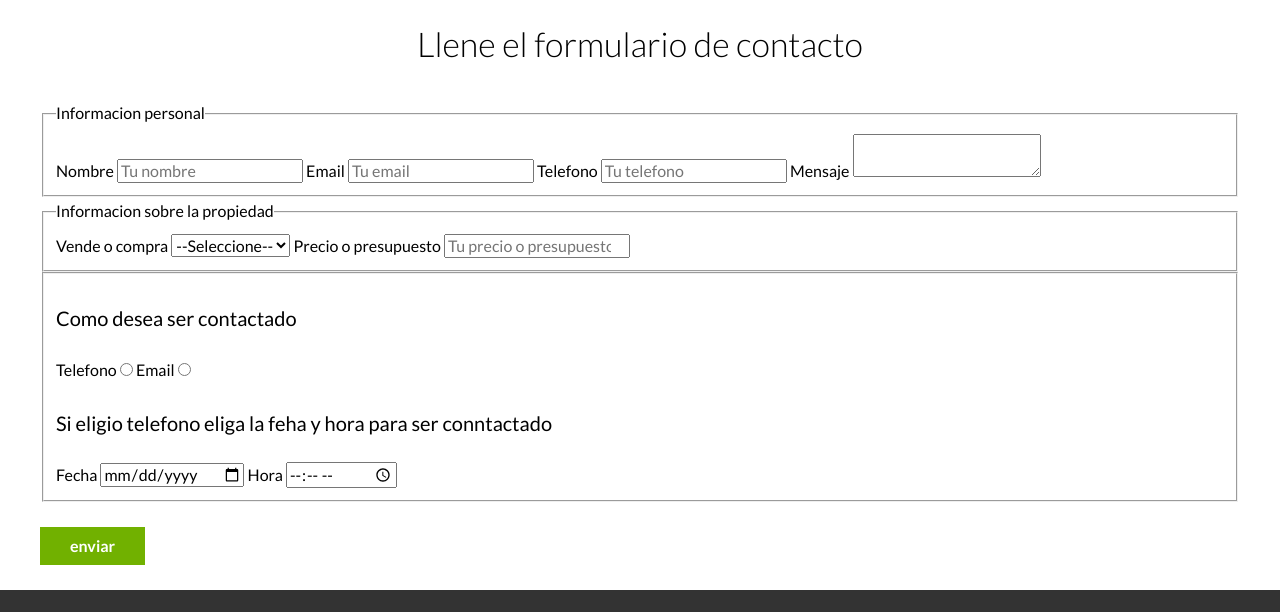
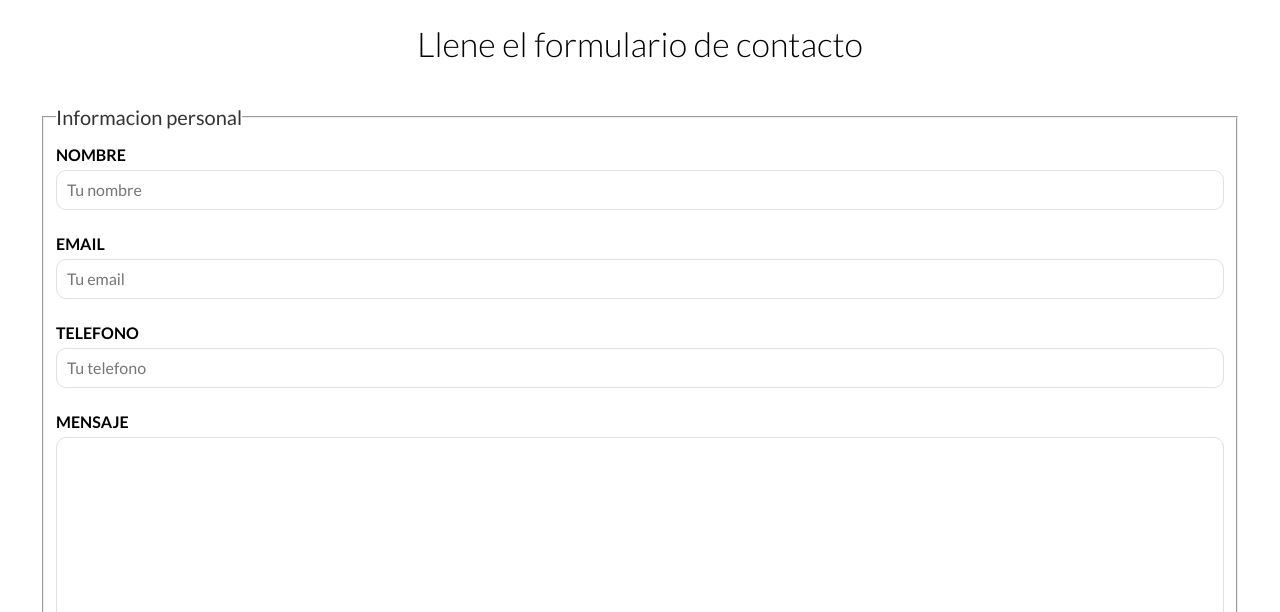
Before and after one commit to isra2096/BienesRaices, a website: page contacto.html in a window 1280 px wide. Shown: the part 824-1436 px from the top of the page. Drawn offline with Linux system fonts and the light colour scheme.

Commit message:
Update app.css, app.css.map, and 8 more files...

```diff
--- a/contacto.html
+++ b/contacto.html
@@ -36,7 +36,7 @@
 
         <h2>Llene el formulario de contacto</h2>
 
-        <form action="" class="formulaio">
+        <form class="formulario">
             <fieldset>
                 <legend>Informacion personal</legend>
                 <label for="nombre">Nombre</label>
@@ -70,7 +70,6 @@
                 <div class="forma-contacto">
                     <label for="contactar-telefono">Telefono</label>
                     <input name="contacto" type="radio" value="telefono" id="contactar-telefono">
-
                     <label for="contactar-email">Email</label>
                     <input name="contacto" type="radio" value="email" id="contactar-email">
                 </div>
--- a/src/js/app.js
+++ b/src/js/app.js
@@ -0,0 +1,4 @@
+document.addEventListener('DOMContentLoaded', function () {
+    eventListeners();
+
+});
--- a/src/scss/app.scss
+++ b/src/scss/app.scss
@@ -15,6 +15,7 @@
 @import 'layout/contactar';
 @import 'layout/inferior';
 @import 'layout/testimoniales';
+@import 'layout/formulario';
 
 
 // paginas internas
--- /dev/null
+++ b/src/scss/layout/_formulario.scss
@@ -0,0 +1,46 @@
+.formulario{
+    p{
+        font-size: 1.4rem;
+        color: $grisOscuro;
+        margin: 2rem 0 0 0;
+    }
+
+    legend{
+        font-size: 2rem;
+        color: $grisOscuro;
+    }
+
+    label{
+        font-weight: $bold;
+        text-transform: uppercase;
+        display: block;
+    }
+
+    input:not([type="submit"]),
+    textArea,
+    select{
+        padding: 1rem;
+        display: block;
+        width: 100%;
+        background-color: $blanco;
+        border: 1px solid $gris;
+        border-radius: 1rem;
+        margin-bottom: 2rem;
+    }
+
+    textarea{
+        height: 20rem;
+    }
+
+    .forma-contacto{
+        max-width: 30rem;
+        display: flex;
+        justify-content: space-between;
+        align-items: center;
+    }
+
+    input[type="radio"]{
+        margin: 0;
+        width: auto;
+    }
+}
--- a/src/scss/layout/_navegacion.scss
+++ b/src/scss/layout/_navegacion.scss
@@ -1,6 +1,7 @@
 .barra{
     display: flex;
     flex-direction: column;
+    align-items: center;
     padding-top: 3rem;
     @include tablet{
         flex-direction: row;
@@ -10,6 +11,7 @@
 
 .navegacion{
 
+    display: none;
     @include tablet{
         display: flex;
         align-items: center;
@@ -29,6 +31,15 @@
             }
         }
     }
+}
 
+// menu hambuerguesa
+.mobile-menu{
+    @include tablet{
+        display: none;
+    }
 
+    img{
+        width: 5rem;
+    }
 }
```
Also changed, not shown: index.html (+3 -0 lines), build/css/app.css, build/js/bundle.min.js, 2 other files.
